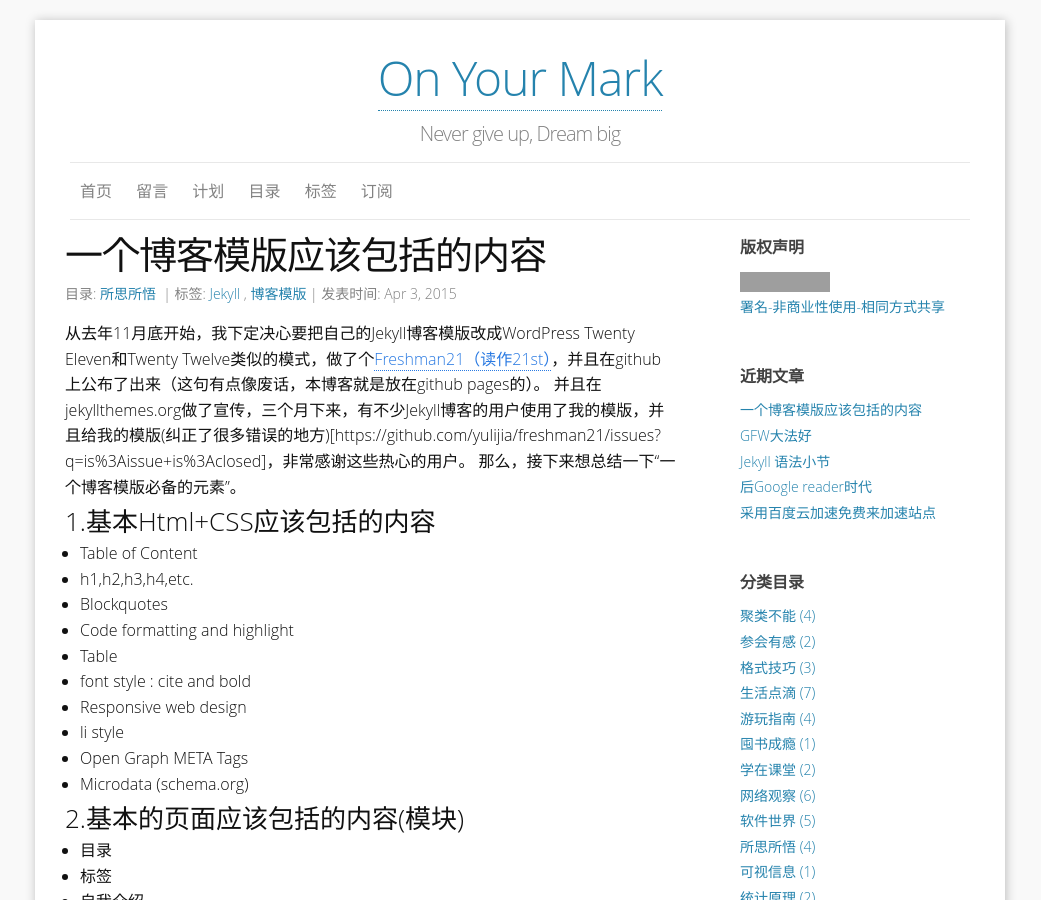
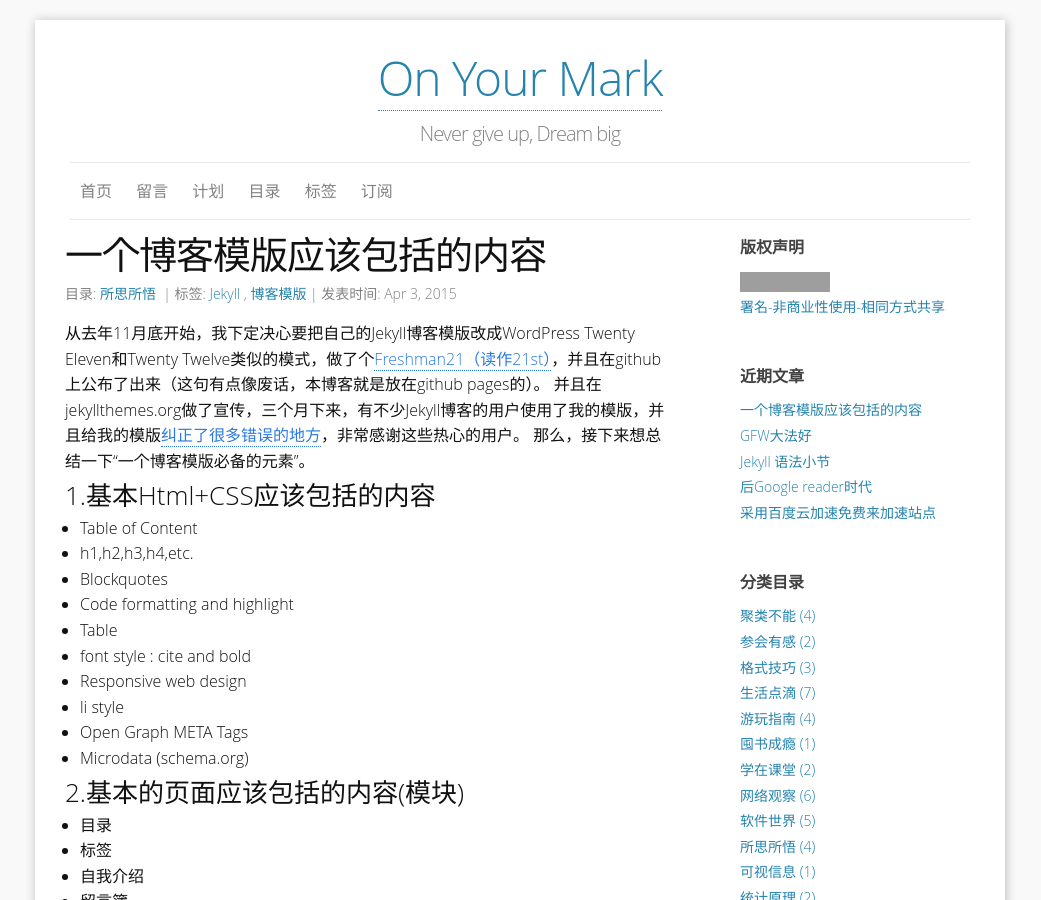
Before and after one commit to yulijia/cn, a Jekyll site: the page built from _posts/2015-04-03-basic-knowledge-of-build-a-blog-theme.md, in a window 1280 px wide and 900 px high. Shown: the whole window, without its empty margins (120-1161 px from the left). Built offline with Jekyll 4.4.1, drawn with Linux system fonts in a browser that asks for light colours; some web fonts are replaced; comment, search, counter and statistics services are not loaded; some of the changed lines change nothing that is shown; grey boxes are pictures that could not be loaded.

Commit message:
fix wrong markdown syntax

```diff
--- a/_posts/2015-04-03-basic-knowledge-of-build-a-blog-theme.md
+++ b/_posts/2015-04-03-basic-knowledge-of-build-a-blog-theme.md
@@ -11,7 +11,7 @@ tags:
 ---
 
 从去年11月底开始，我下定决心要把自己的Jekyll博客模版改成WordPress Twenty Eleven和Twenty Twelve类似的模式，做了个[Freshman21（读作21st）](https://github.com/yulijia/freshman21/)，并且在github上公布了出来（这句有点像废话，本博客就是放在github pages的）。
-并且在jekyllthemes.org做了宣传，三个月下来，有不少Jekyll博客的用户使用了我的模版，并且给我的模版(纠正了很多错误的地方)[https://github.com/yulijia/freshman21/issues?q=is%3Aissue+is%3Aclosed]，非常感谢这些热心的用户。
+并且在jekyllthemes.org做了宣传，三个月下来，有不少Jekyll博客的用户使用了我的模版，并且给我的模版[纠正了很多错误的地方](https://github.com/yulijia/freshman21/issues?q=is%3Aissue+is%3Aclosed)，非常感谢这些热心的用户。
 那么，接下来想总结一下“一个博客模版必备的元素”。
 
 ### 1.基本Html+CSS应该包括的内容
```
